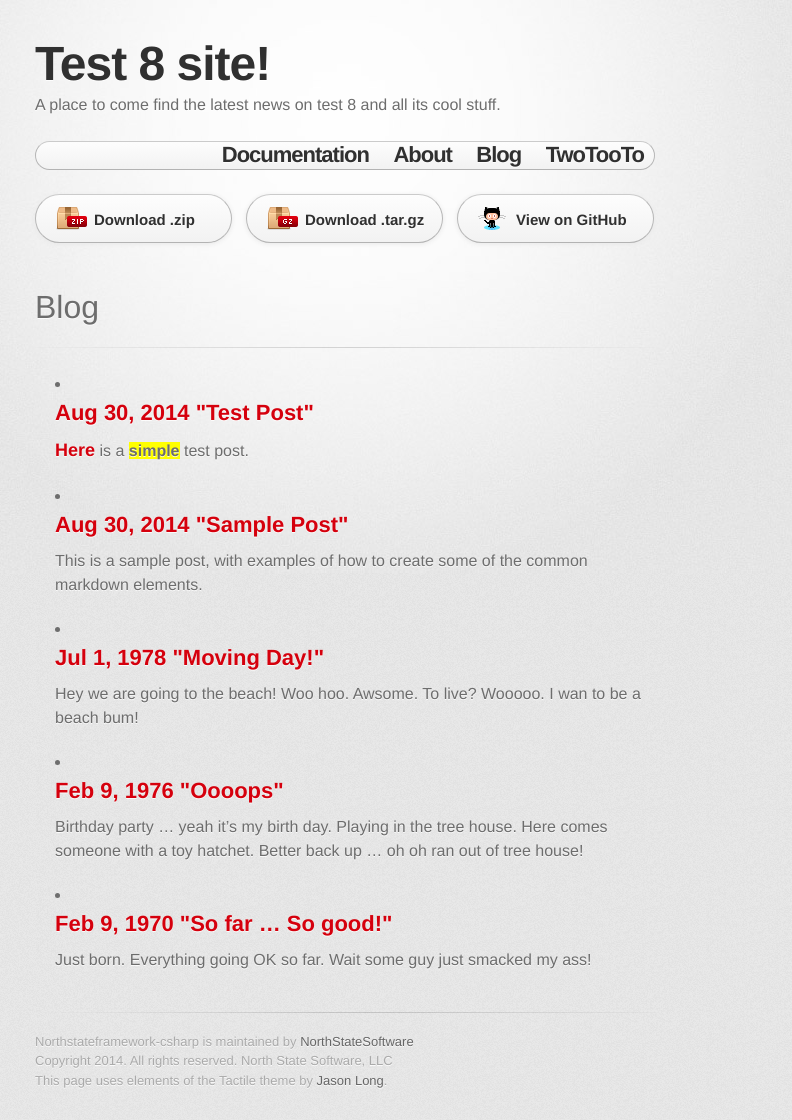
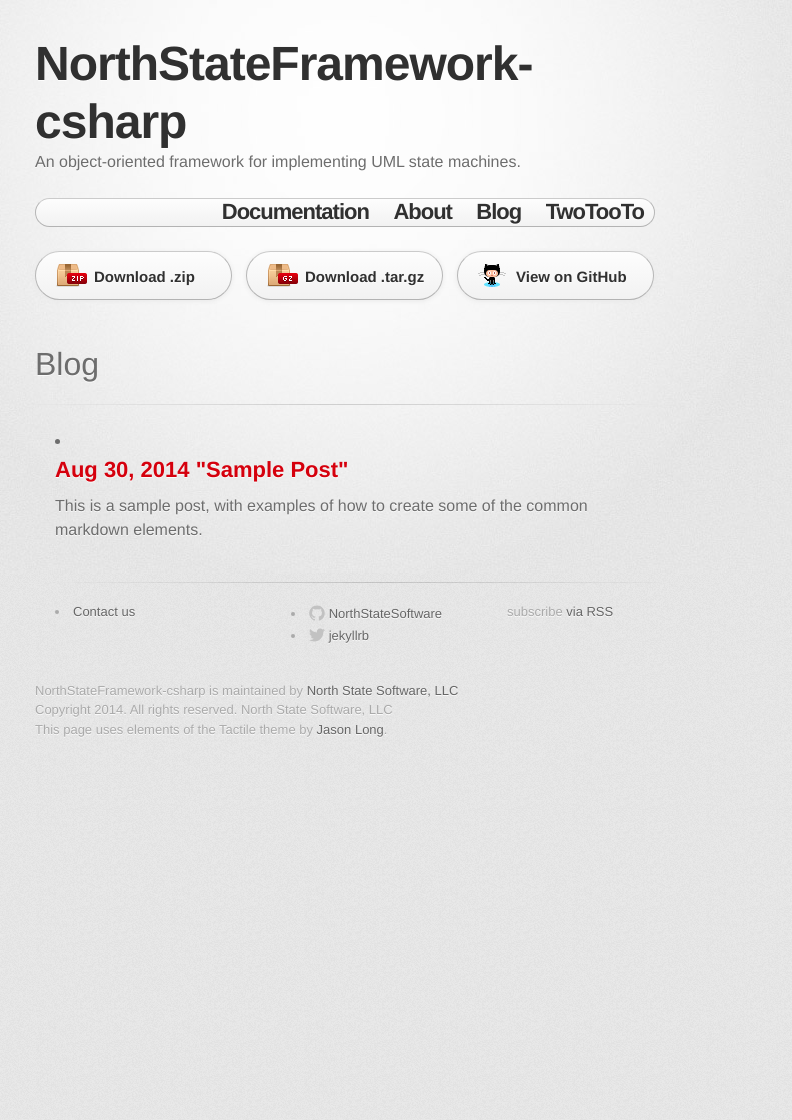
Before and after one commit to jrivenbark/Test8, a Jekyll site: the page built from blog.md, in a window 1280 px wide. Shown: the whole page, without its empty margins (295-1087 px from the left). Built offline with Jekyll 4.4.1, drawn with Linux system fonts in a browser that asks for light colours; some web fonts are replaced; after the commit the page ends 900 px from its top, so only the background shows below that.

Commit message:
Updated footer

```diff
--- a/_config.yml
+++ b/_config.yml
@@ -1,12 +1,14 @@
 # Site settings
-title: Test 8 site!
-email: jrivenbark@northstatesoftware.com
-description: A place to come find the latest news on test 8 and all its cool stuff.
-short_name: T8!
+title: NorthStateFramework-csharp
+email: admin@northstatesoftware.com
+description: An object-oriented framework for implementing UML state machines.
+short_name: NSF C#
+copywrite_notice: Copyright 2014. All rights reserved.
+owner: North State Software, LLC
 baseurl: "/Test8"
 url: "http://www.northstatesoftware.com"
 twitter_username: jekyllrb
-github_username:  jekyll
+github_username:  NorthStateSoftware
 
 # Build settings
 markdown: kramdown
--- a/_includes/footer.html
+++ b/_includes/footer.html
@@ -1,5 +1,64 @@
 <footer>
-	Northstateframework-csharp is maintained by <a href="https://github.com/NorthStateSoftware">NorthStateSoftware</a><br/>
-	Copyright 2014. All rights reserved. North State Software, LLC <br/>
-	This page uses elements of the Tactile theme by <a href="https://twitter.com/jasonlong">Jason Long</a>.
+	<div>
+		<div class="innerColumn">
+			<ul>
+				<li><a href="mailto:{{ site.email }}"> Contact us </a></li>
+			</ul>
+		</div>
+		<div class="innerColumn">
+			<ul>
+				{% if site.github_username %}
+					<li>
+						<a href="https://github.com/{{ site.github_username }}">
+							<span class="icon github">
+								<svg version="1.1" class="github-icon-svg" xmlns="http://www.w3.org/2000/svg" xmlns:xlink="http://www.w3.org/1999/xlink" x="0px" y="0px"
+									viewBox="0 0 16 16" enable-background="new 0 0 16 16" xml:space="preserve">
+									<path fill-rule="evenodd" clip-rule="evenodd" fill="#C2C2C2" d="M7.999,0.431c-4.285,0-7.76,3.474-7.76,7.761
+									c0,3.428,2.223,6.337,5.307,7.363c0.388,0.071,0.53-0.168,0.53-0.374c0-0.184-0.007-0.672-0.01-1.32
+									c-2.159,0.469-2.614-1.04-2.614-1.04c-0.353-0.896-0.862-1.135-0.862-1.135c-0.705-0.481,0.053-0.472,0.053-0.472
+									c0.779,0.055,1.189,0.8,1.189,0.8c0.692,1.186,1.816,0.843,2.258,0.645c0.071-0.502,0.271-0.843,0.493-1.037
+									C4.86,11.425,3.049,10.76,3.049,7.786c0-0.847,0.302-1.54,0.799-2.082C3.768,5.507,3.501,4.718,3.924,3.65
+									c0,0,0.652-0.209,2.134,0.796C6.677,4.273,7.34,4.187,8,4.184c0.659,0.003,1.323,0.089,1.943,0.261
+									c1.482-1.004,2.132-0.796,2.132-0.796c0.423,1.068,0.157,1.857,0.077,2.054c0.497,0.542,0.798,1.235,0.798,2.082
+									c0,2.981-1.814,3.637-3.543,3.829c0.279,0.24,0.527,0.713,0.527,1.437c0,1.037-0.01,1.874-0.01,2.129
+									c0,0.208,0.14,0.449,0.534,0.373c3.081-1.028,5.302-3.935,5.302-7.362C15.76,3.906,12.285,0.431,7.999,0.431z"/>
+								</svg>
+							</span>
+							<span class="username">{{ site.github_username }}</span>
+						</a>
+					</li>
+				{% endif %}
+				{% if site.twitter_username %}
+					<li>
+						<a href="https://twitter.com/{{ site.twitter_username }}">
+							<span class="icon twitter">
+								<svg version="1.1" class="twitter-icon-svg" xmlns="http://www.w3.org/2000/svg" xmlns:xlink="http://www.w3.org/1999/xlink" x="0px" y="0px"
+									viewBox="0 0 16 16" enable-background="new 0 0 16 16" xml:space="preserve">
+									<path fill="#C2C2C2" d="M15.969,3.058c-0.586,0.26-1.217,0.436-1.878,0.515c0.675-0.405,1.194-1.045,1.438-1.809
+									c-0.632,0.375-1.332,0.647-2.076,0.793c-0.596-0.636-1.446-1.033-2.387-1.033c-1.806,0-3.27,1.464-3.27,3.27
+									c0,0.256,0.029,0.506,0.085,0.745C5.163,5.404,2.753,4.102,1.14,2.124C0.859,2.607,0.698,3.168,0.698,3.767
+									c0,1.134,0.577,2.135,1.455,2.722C1.616,6.472,1.112,6.325,0.671,6.08c0,0.014,0,0.027,0,0.041c0,1.584,1.127,2.906,2.623,3.206
+									C3.02,9.402,2.731,9.442,2.433,9.442c-0.211,0-0.416-0.021-0.615-0.059c0.416,1.299,1.624,2.245,3.055,2.271
+									c-1.119,0.877-2.529,1.4-4.061,1.4c-0.264,0-0.524-0.015-0.78-0.046c1.447,0.928,3.166,1.469,5.013,1.469
+									c6.015,0,9.304-4.983,9.304-9.304c0-0.142-0.003-0.283-0.009-0.423C14.976,4.29,15.531,3.714,15.969,3.058z"/>
+								</svg>
+							</span>
+							<span class="username">{{ site.twitter_username }}</span>
+						</a>
+					</li>
+				{% endif %}
+			</ul>
+		</div>
+
+		<div class="rightColumn">
+			<p class="rss-subscribe">subscribe <a href="{{ "/feed.xml" | prepend: site.baseurl }}">via RSS</a></p>
+		</div>
+	</div>
+	<br>
+	<br>
+	<div>
+		{{site.title}} is maintained by <a href={{site.url}}>{{site.owner}}</a><br/>
+		{{site.copywrite_notice}} {{site.owner}} <br/>
+		This page uses elements of the Tactile theme by <a href="https://twitter.com/jasonlong">Jason Long</a>.
+	</div>
 </footer>
--- a/_posts/1970-02-09-So-Far-So-Good.md
+++ /dev/null
@@ -1,8 +0,0 @@
----
-layout: post
-title:  So far … So good!
-date:   1970-02-09 15:49:34
-categories: jekyll update
----
-
-Just born.  Everything going OK so far.  Wait some guy just smacked my ass!
--- a/_posts/1976-02-09-Ooops.md
+++ /dev/null
@@ -1,8 +0,0 @@
----
-layout: post
-title:  Oooops
-date:   1976-02-09 15:49:34
-categories: jekyll update
----
-
-Birthday party ... yeah it's my birth day.  Playing in the tree house.  Here comes someone with a toy hatchet.  Better back up ... oh oh ran out of tree house!
--- a/_posts/1978-07-1-Moving-Day.md
+++ /dev/null
@@ -1,31 +0,0 @@
----
-layout: post
-title:  Moving Day!
-date:   1978-07-01 15:49:34
-author: James McRivenbark
----
-
-Hey we are going to the beach!  Woo hoo.  Awsome.  To live?  Wooooo.  I wan to be a beach bum!
-
-### Hear is a simple code example
-
-{% highlight c# %}
-int bob = 0;
-for (int i = 0; i < 100; ++i;)
-{
-   bob = bob + i;
-}
-{% endhighlight %}
-
-> *"*This is a blockquote.
->
-> This is the second paragraph in the blockquote.
->
-> ## This is an H2 in a blockquote
-> This is the last line*"*
-
-Some of these words *are emphasized*.
-Some of these words _are emphasized also_.
-
-Use two asterisks for **strong emphasis**.
-Or, if you prefer, __use two underscores instead__.
--- a/_posts/2014-08-30-TestPost.md
+++ /dev/null
@@ -1,10 +0,0 @@
----
-layout: post
-title:  Test Post
-date:   2014-08-30-
-author: James McRivenbark
----
-
-*Here* is a **simple** test post.
-
-I hope you all like it.
--- a/stylesheets/stylesheet.css
+++ b/stylesheets/stylesheet.css
@@ -497,3 +497,23 @@ font-size: 0.8em;
 .highlight .vg { color: #008080 } /* Name.Variable.Global */
 .highlight .vi { color: #008080 } /* Name.Variable.Instance */
 .highlight .il { color: #009999 } /* Literal.Number.Integer.Long */
+
+.github-icon-svg,
+.twitter-icon-svg {
+  display: inline-block;
+  width: 16px;
+  height: 16px;
+  position: relative;
+  top: 3px;
+}
+
+.innerColumn {
+	width: 30%;
+	float: left;
+	margin-right: 50px;
+}
+
+.rightColumn {
+  width: auto;
+  float: none;
+}
```
Also changed, not shown: index.md (+1 -1 lines).
